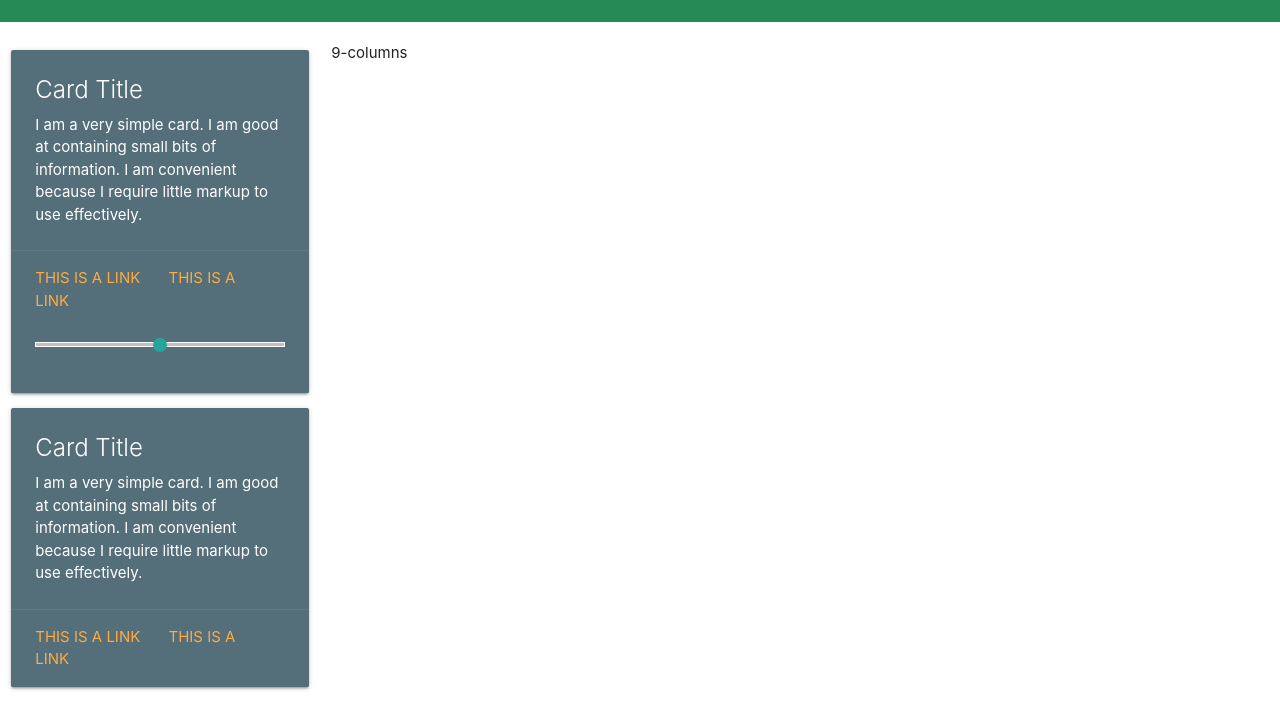
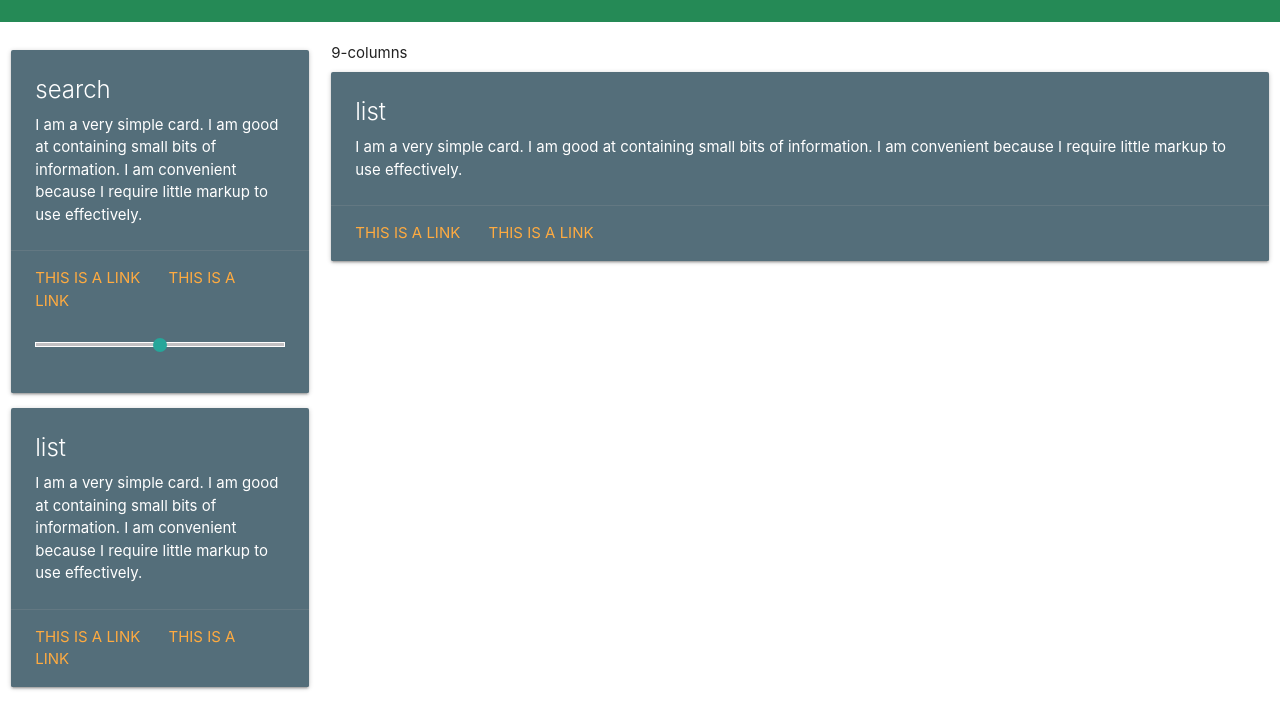
Before and after one commit to TRN10/realocater, a plain HTML site: page index.html in a window 1280 px wide. Shown: the part 114-836 px from the top of the page. Drawn offline with nearby package versions, Linux system fonts and the light colour scheme; a web font is replaced by a local one.

Commit message:
card added to 9-col

```diff
--- a/index.html
+++ b/index.html
@@ -27,7 +27,7 @@
         <div class="col m3">
             <div class="card blue-grey darken-1">
                 <div class="card-content white-text">
-                    <span class="card-title">Card Title</span>
+                    <span class="card-title">search</span>
 
                     <p>I am a very simple card. I am good at containing small bits of information.
                         I am convenient because I require little markup to use effectively.</p>
@@ -45,7 +45,7 @@
             </div>
             <div class="card blue-grey darken-1">
                 <div class="card-content white-text">
-                    <span class="card-title">Card Title</span>
+                    <span class="card-title">list</span>
                     <p>I am a very simple card. I am good at containing small bits of information.
                         I am convenient because I require little markup to use effectively.</p>
                 </div>
@@ -55,7 +55,19 @@
                 </div>
             </div>
         </div>
-        <div class="col m9">9-columns</div>
+        <div class="col m9">9-columns
+            <div class="card blue-grey darken-1">
+                <div class="card-content white-text">
+                    <span class="card-title">list</span>
+                    <p>I am a very simple card. I am good at containing small bits of information.
+                        I am convenient because I require little markup to use effectively.</p>
+                </div>
+                <div class="card-action">
+                    <a href="#">This is a link</a>
+                    <a href="#">This is a link</a>
+                </div>
+            </div>
+        </div>
 
     </div>
 
```
